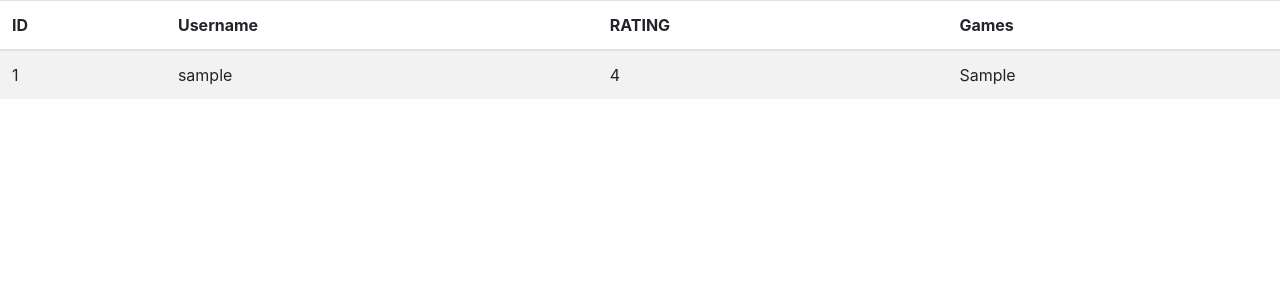
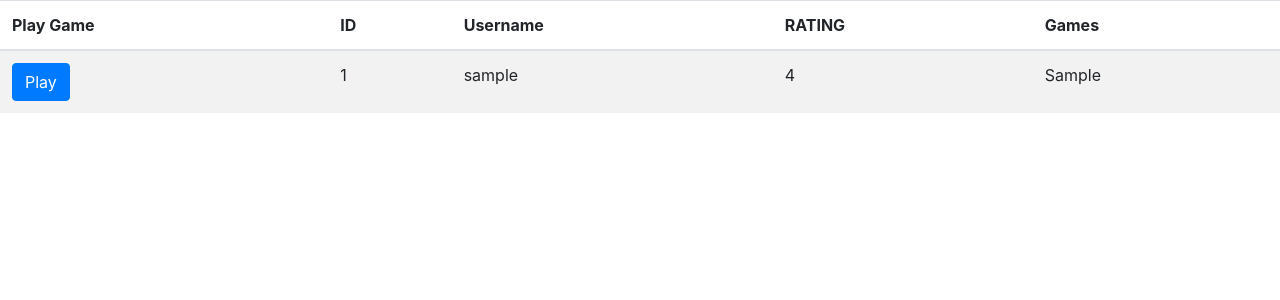
Before and after one commit to Zharaskhan/photograd, a Flask app: template templates/users.html in a window 1280 px wide. Shown: the top 300 px of the page. Run offline with Flask 2, Linux system fonts and the light colour scheme; the template is opened without the code that fills it: most values are stand-ins (such as "Sample title", 1, 10 or a date in 2020); some libraries are stand-ins or nearby versions.

```diff
--- a/app.py
+++ b/app.py
@@ -49,7 +49,7 @@ def expected_waiting(A):
 
 
 def expected_game(A, B):
-    return (1 - (abs(1 / (1 + 10 ** ((B - A) / 50)) - 0.5))) * 100
+    return (0.5 - (abs(1 / (1 + 10 ** ((B - A) / 50)) - 0.5))) * 200
 
 
 def expected_score(player1_id, player2_id, waiting_time):
--- a/templates/user.html
+++ b/templates/user.html
@@ -5,7 +5,7 @@
 <table class="table table-striped">
     <thead>
       <tr>
-          <th scope="col"> ID</th>
+          <th scope="col">ID</th>
           <th scope="col">Username</th>
           <th scope="col">RATING</th>
           <th scope="col">ELO</th>
--- a/templates/users.html
+++ b/templates/users.html
@@ -4,6 +4,7 @@
 <table class="table table-striped">
     <thead>
       <tr>
+          <th scope="col"> Play Game</th>
           <th scope="col"> ID</th>
           <th scope="col">Username</th>
           <th scope="col">RATING</th>
@@ -13,6 +14,7 @@
 
     {% for user in users %}
     <tr>
+        <td> <a class="btn btn-primary" href="new_game/{{user['id']  }}" role="button">Play</a> </td>
         <td> {{user['id'] }}</td>
         <td> {{user['username']}}</td>
         <td> {{user['rating']}}</td>
```
